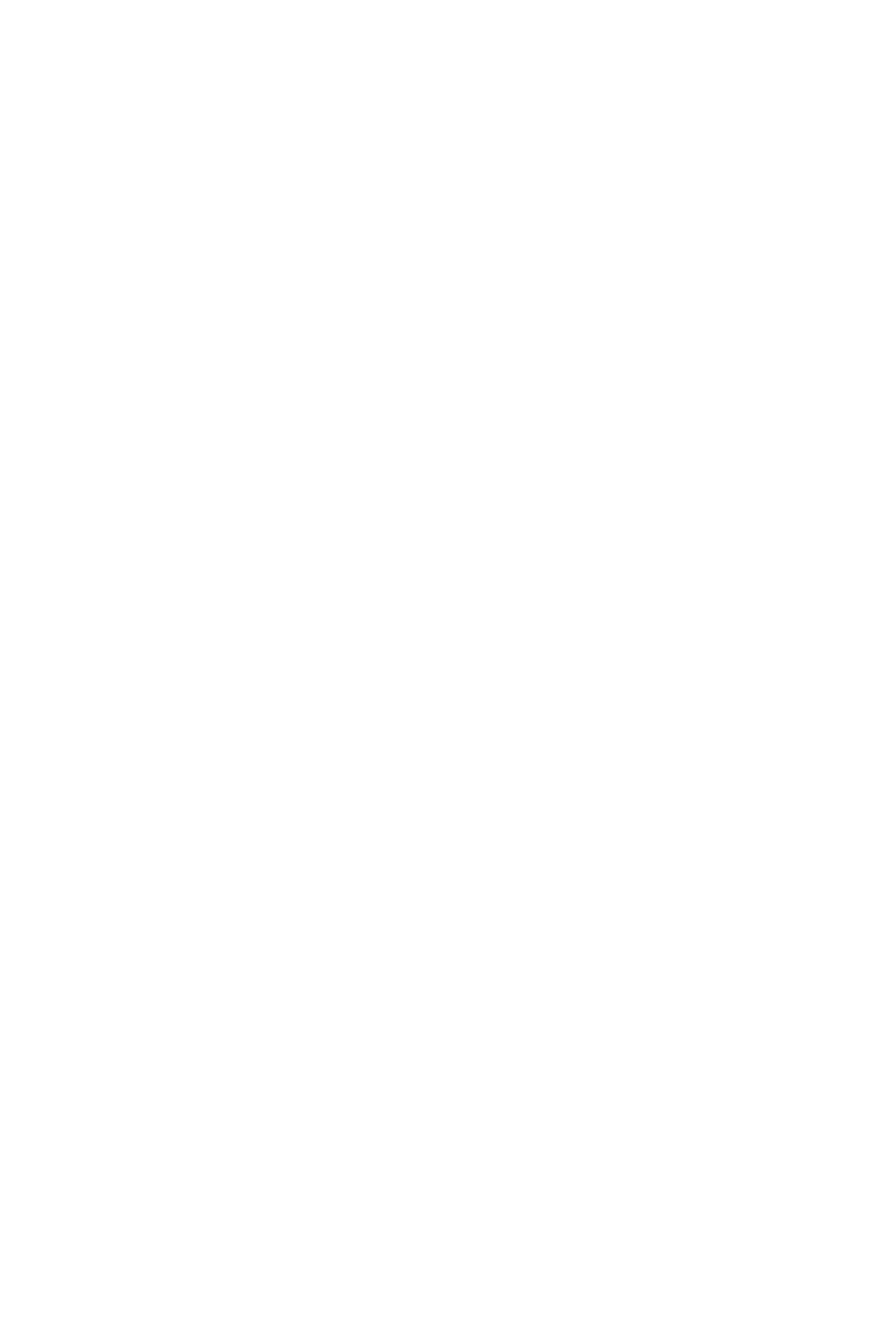
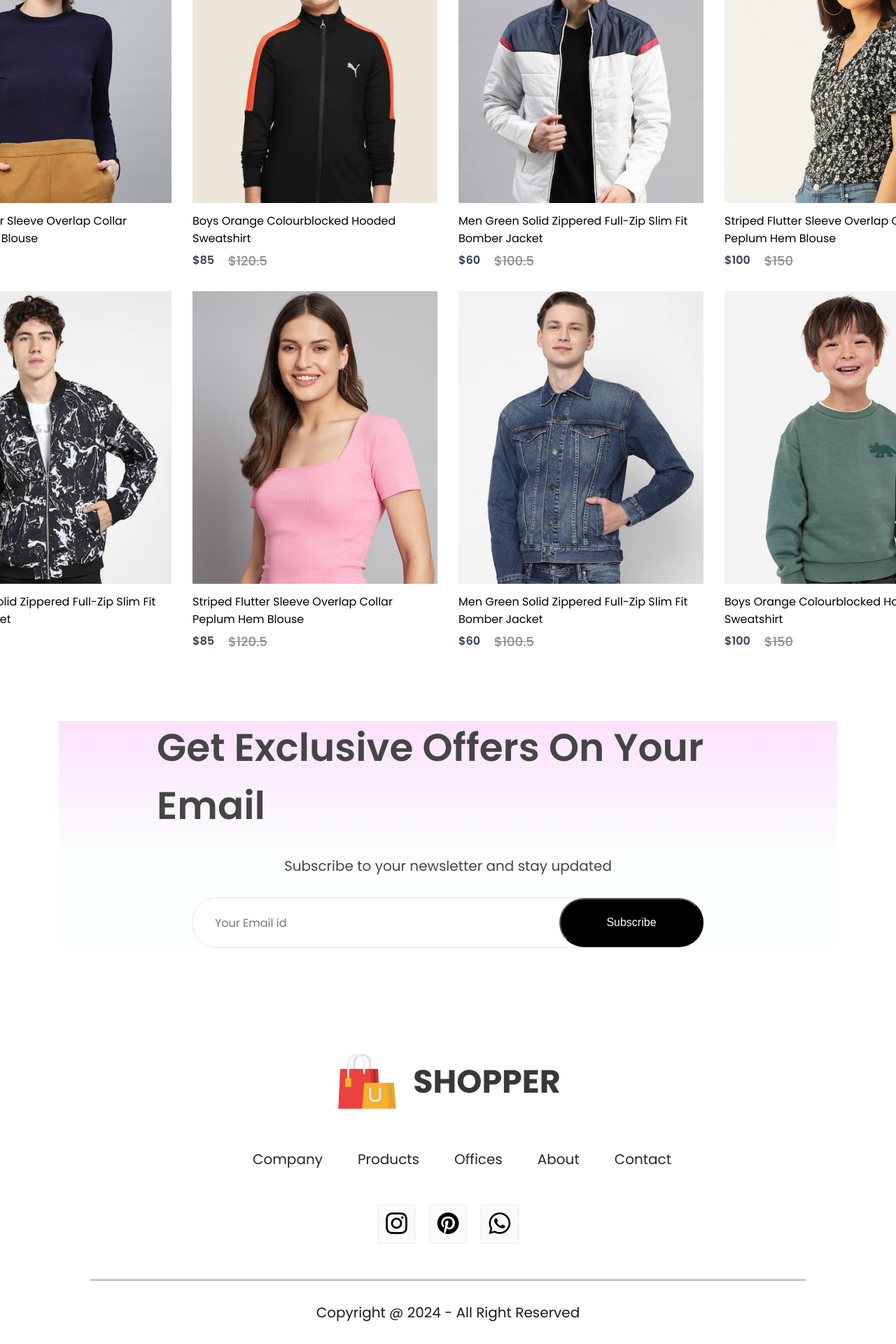
Before and after one commit to Alamin2017/E-Commerce-React-JS, a React (Create React App) app: page / in a window 1280 px wide. Shown: the part 2548-4468 px from the top of the page at 70% size. Before the commit the page ends 2247 px from the top, so only its background shows below. Built offline with nearby package versions, Linux system fonts and the light colour scheme.

Commit message:
footer is added and new shop items

```diff
--- a/src/App.js
+++ b/src/App.js
@@ -7,6 +7,8 @@
 import Product from './Pages/Product';
 import LoginSignup from './Pages/LoginSignup';
 import Cart from './Pages/Cart';
+import Footer from './Components/Footer/Footer';
+
 function App() {
   return (
     <div>
@@ -26,7 +28,7 @@
         <Route path='/login' element={<LoginSignup/>}/>
 
       </Routes>
-
+      <Footer/>
       </BrowserRouter>
     </div>
   );
--- /dev/null
+++ b/src/Components/Footer/Footer.css
@@ -0,0 +1,54 @@
+.footer{
+    display: flex;
+    flex-direction: column;
+    justify-content: center;
+    align-items: center;
+    gap: 50px;
+}
+.footer-logo{
+    display: flex;
+    align-items: center;
+    gap: 20px;
+}
+.footer-logo p{
+    color: #383838;
+    font-size: 46px;
+    font-weight: 700;
+}
+.footer-links{
+    display: flex;
+    list-style: none;
+    gap: 50px;
+    color: #252525;
+    font-size: 20px;
+}
+.footer-links li{
+    cursor: pointer;
+}
+.footer-social-icon{
+    display: flex;
+    gap: 20px;
+}
+.footer-icons-container{
+    padding: 10px;
+    padding-bottom: 6px;
+    background: #fbfbfb;
+    border: 1px solid #ebebeb;
+}
+.footer-copyright{
+    display: flex;
+    flex-direction: column;
+    align-items: center;
+    gap: 30px;
+    width: 100%;
+    margin-bottom: 30px;
+    color: #1a1a1a;
+    font-size: 20px;
+}
+.footer-copyright hr{
+    width: 80%;
+    border: none;
+    border-radius: 10px;
+    height: 3px;
+    background: #c7c7c7;
+}
--- /dev/null
+++ b/src/Components/Footer/Footer.jsx
@@ -0,0 +1,41 @@
+import React from 'react'
+import './Footer.css'
+import footer_logo from '../Assets/logo_big.png'
+import instagram_icon from '../Assets/instagram_icon.png'
+import pintester_icon from '../Assets/pintester_icon.png'
+import whatsapp_icon from '../Assets/whatsapp_icon.png'
+
+const Footer = () => {
+  return (
+    <div className='footer'>
+        <div className="footer-logo">
+            <img src={footer_logo} alt=''/>
+            <p>SHOPPER</p>
+        </div>
+        <ul className="footer-links">
+            <li>Company</li>
+            <li>Products</li>
+            <li>Offices</li>
+            <li>About</li>
+            <li>Contact</li>
+        </ul>
+        <div className="footer-social-icon">
+            <div className="footer-icons-container">
+                <img src={instagram_icon} alt=''/>
+            </div>
+            <div className="footer-icons-container">
+                <img src={pintester_icon} alt=''/>
+            </div>
+            <div className="footer-icons-container">
+                <img src={whatsapp_icon} alt=''/>
+            </div>
+        </div>
+        <div className="footer-copyright">
+            <hr/>
+            <p>Copyright @ 2024 - All Right Reserved</p>
+        </div>
+    </div>
+  )
+}
+
+export default Footer
--- /dev/null
+++ b/src/Components/NewCollections/NewCollections.css
@@ -0,0 +1,24 @@
+.new-collections{
+    display: flex;
+    flex-direction: column;
+    align-items: center;
+    gap: 20px;
+    margin-bottom: 100px;
+}
+.new-collections h1{
+    color: #171717;
+    font-size: 50px;
+    font-weight: 600;
+}
+.new-collections hr{
+    width: 200px;
+    height: 6px;
+    border-radius: 10px;
+    background: #252525 ;
+}
+.collections{
+    display: grid;
+    grid-template-columns: 1fr 1fr 1fr 1fr;
+    margin-top: 50px;
+    gap: 30px;
+}
--- /dev/null
+++ b/src/Components/NewCollections/NewCollections.jsx
@@ -0,0 +1,19 @@
+import React from 'react'
+import './NewCollections.css'
+import new_collections from '../Assets/new_collections'
+import Item from '../Item/Item'
+const NewCollections = () => {
+  return (
+    <div className='new-collections'>
+        <h1>NEW COLLECTIONS</h1>
+        <hr/>
+        <div className="collections">
+            {new_collections.map((item,i)=>{
+                return <Item key={i} id={item.id} name={item.name} image={item.image} new_price={item.new_price} old_price={item.old_price}/>
+            })}
+        </div>
+    </div>
+  )
+}
+
+export default NewCollections
--- /dev/null
+++ b/src/Components/NewsLetter/NewsLetter.css
@@ -0,0 +1,50 @@
+.newsletter{
+    width: 65%;
+    height: 40vh;
+    display: flex;
+    flex-direction: column;
+    align-items: center;
+    justify-content: center;
+    margin: auto;
+    padding: 0px 140px;
+    margin-bottom: 150px;
+    background: linear-gradient(180deg,#fde1ff 0%,#e1ffea22 60%);;
+    gap: 30px;
+}
+.newsletter h1{
+    color: #454545;
+    font-size: 55px;
+    font-weight: 600;
+}
+.newsletter p{
+    color: #454545;
+    font-size: 20px;
+}
+.newsletter div{
+    display: flex;
+    align-items: center;
+    justify-content: space-between;
+    background: white;
+    width: 730px;
+    height: 70px;
+    border-radius: 80px;
+    border: 1px solid #e3e3e3;
+}
+.newsletter input{
+    width: 500px;
+    margin-left: 30px;
+    border:none;
+    outline: none;
+    color: #616161;
+    font-family: Poppins;
+    font-size: 16px;
+}
+.newsletter div button{
+    width: 210px;
+    height: 70px;
+    border-radius: 80px;
+    background: black;
+    color: white;
+    font-size: 16px;
+    cursor: pointer;
+}
--- /dev/null
+++ b/src/Components/NewsLetter/NewsLetter.jsx
@@ -0,0 +1,16 @@
+import React from 'react'
+import './NewsLetter.css'
+const NewsLetter = () => {
+  return (
+    <div className='newsletter'>
+        <h1>Get Exclusive Offers On Your Email</h1>
+        <p>Subscribe to your newsletter and stay updated</p>
+        <div>
+            <input type='email' placeholder='Your Email id'/>
+            <button>Subscribe</button>
+        </div>
+    </div>
+  )
+}
+
+export default NewsLetter
--- a/src/Pages/Shop.jsx
+++ b/src/Pages/Shop.jsx
@@ -2,12 +2,16 @@
 import Hero from '../Components/Hero/Hero'
 import Popular from '../Components/Popular/Popular'
 import Offers from '../Components/Offers/Offers'
+import NewCollections from '../Components/NewCollections/NewCollections'
+import NewsLetter from '../Components/NewsLetter/NewsLetter'
 const Shop = () => {
   return (
     <div>
      <Hero/>
      <Popular/>
      <Offers/>
+     <NewCollections/>
+     <NewsLetter/>
     </div>
   )
 }
```
